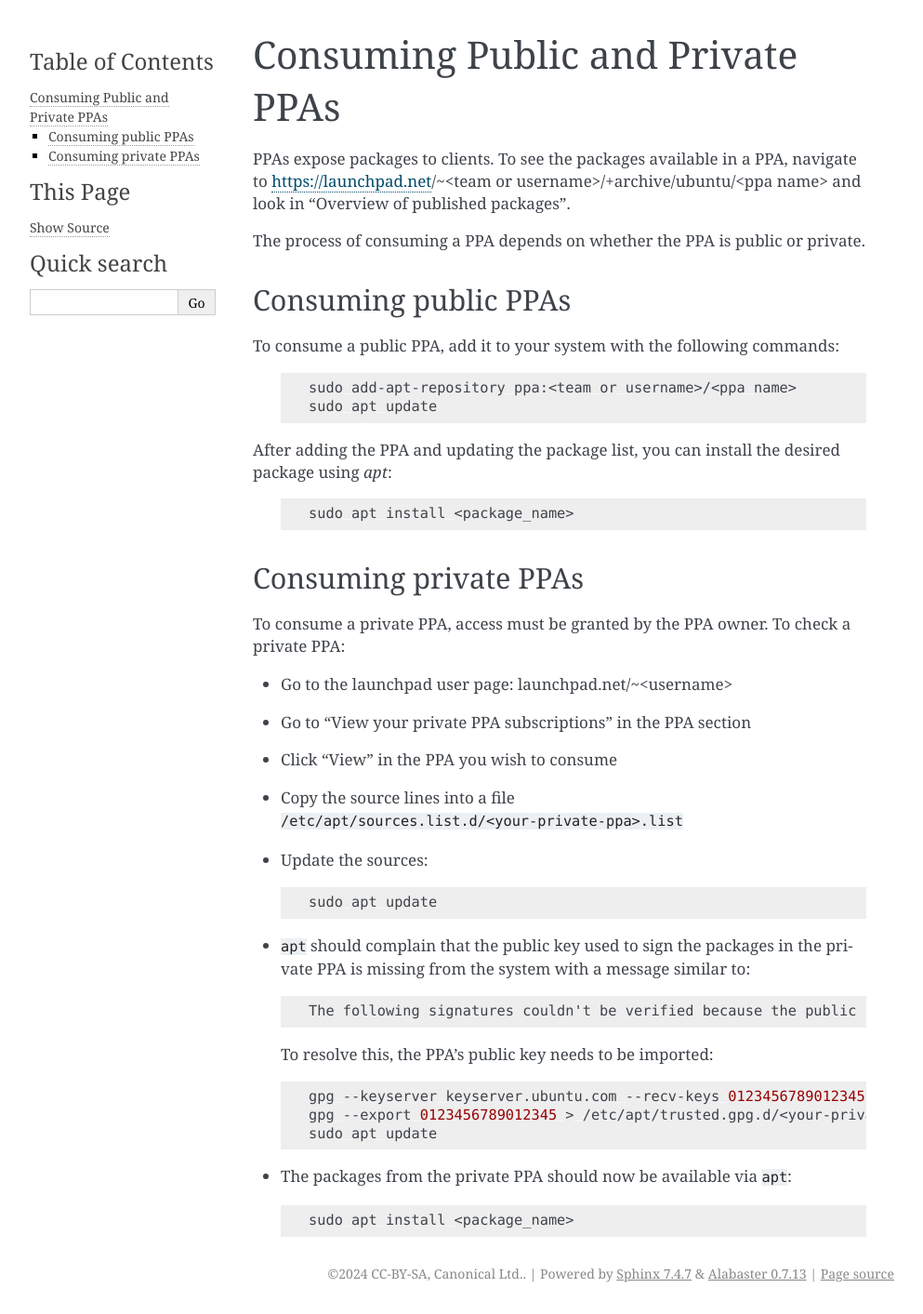
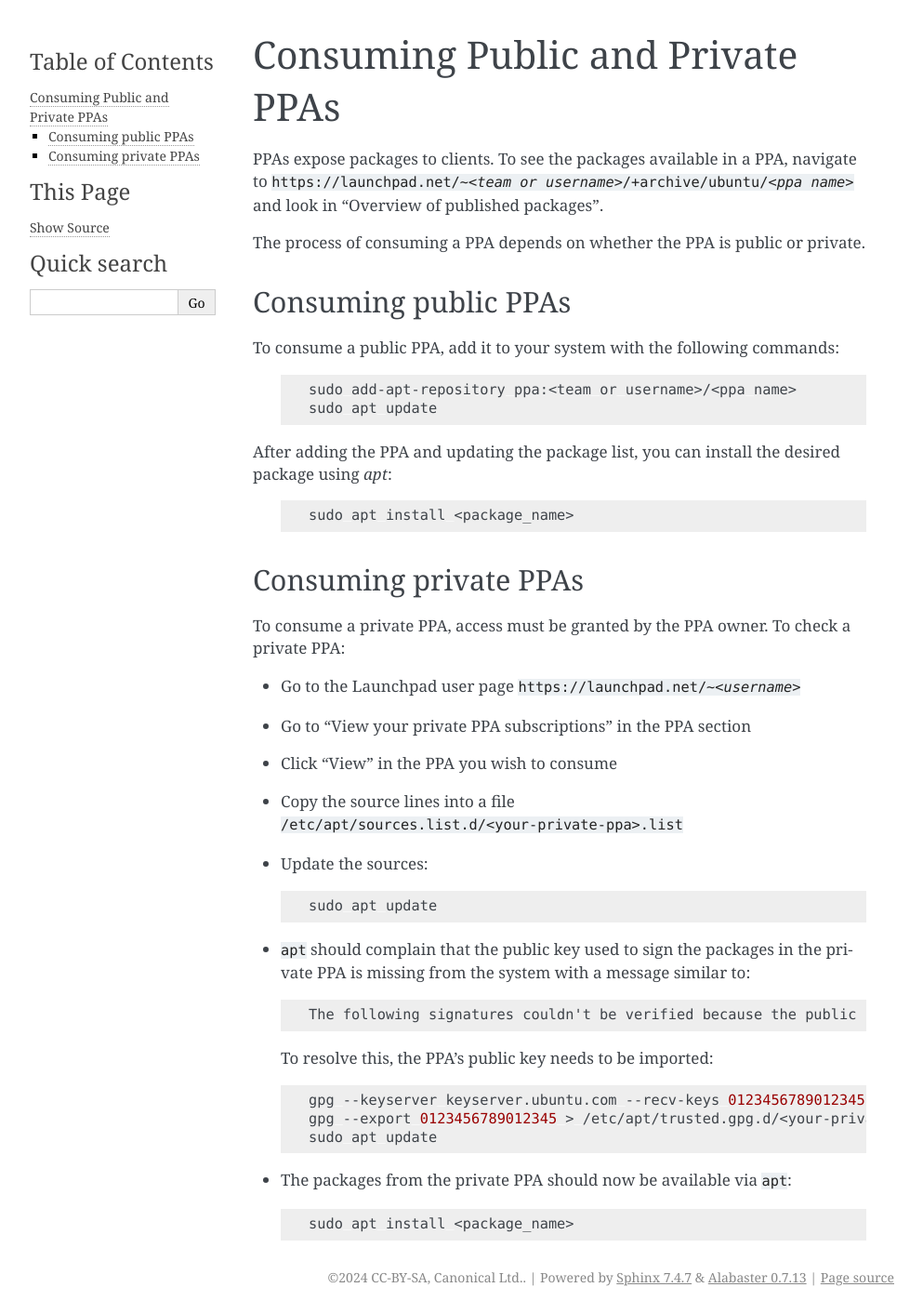
Before and after one commit to canonical/risc-v-cookbook, a Sphinx documentation site: the page built from docs/howto/launchpad/consume_ppa.rst, in a window 1280 px wide. Shown: the whole page at 93% size, without its empty margins (148-1141 px from the left). Built offline with Sphinx 7.4.7, drawn with Linux system fonts in a browser that asks for light colours; some of the changed lines change nothing that is shown.

Commit message:
Reformat consume_ppa.rst
Signed-off-by: Heinrich Schuchardt <heinrich.schuchardt@canonical.com>

```diff
--- a/docs/howto/launchpad/consume_ppa.rst
+++ b/docs/howto/launchpad/consume_ppa.rst
@@ -4,8 +4,8 @@ Consuming Public and Private PPAs
 =================================
 
 PPAs expose packages to clients. To see the packages available in a PPA, navigate to
-https://launchpad.net/~<team or username>/+archive/ubuntu/<ppa name> and look in "Overview of
-published packages".
+:samp:`https://launchpad.net/~{<team or username>}/+archive/ubuntu/{<ppa name>}`
+and look in "Overview of published packages".
 
 The process of consuming a PPA depends on whether the PPA is public or private.
 
@@ -31,7 +31,7 @@ Consuming private PPAs
 
 To consume a private PPA, access must be granted by the PPA owner. To check a private PPA:
 
-* Go to the launchpad user page: launchpad.net/~<username>
+* Go to the Launchpad user page :samp:`https://launchpad.net/~{<username>}`
 * Go to "View your private PPA subscriptions" in the PPA section
 * Click "View" in the PPA you wish to consume
 * Copy the source lines into a file
```
